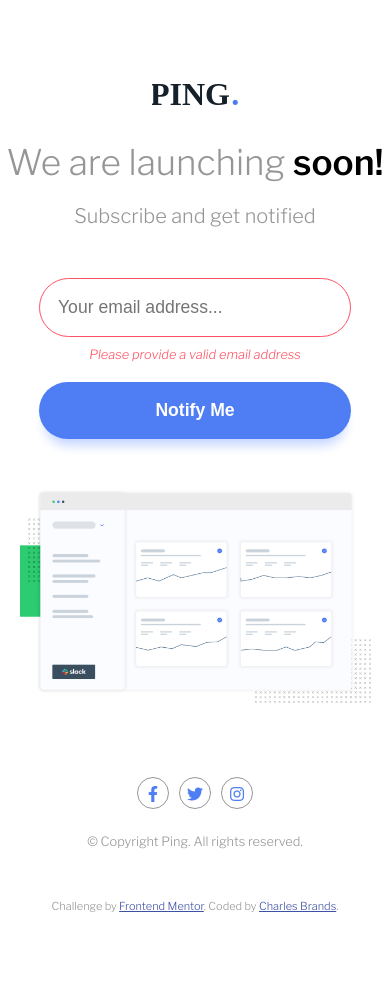
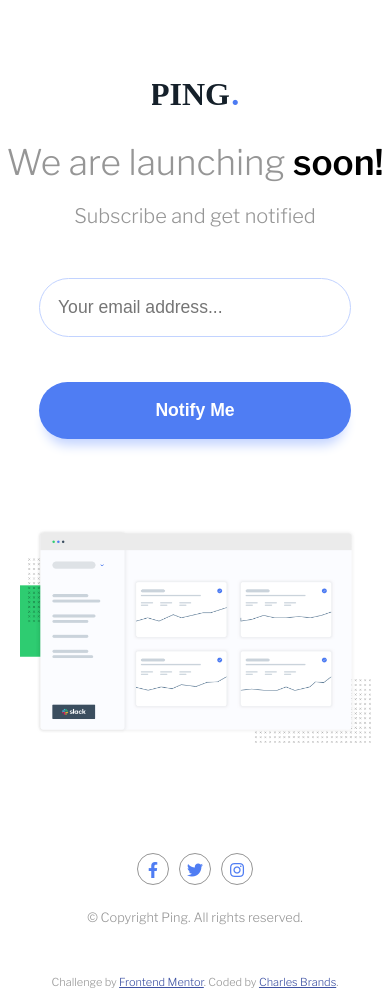
Before and after one commit to cbrands/coming-soon-react, a React (Create React App) app: page / in a window 390 px wide. Before the commit the page ends 913 px from the top, so only its background shows below. Built offline with nearby package versions, Linux system fonts and the light colour scheme.

Commit message:
finish mobile styling

```diff
--- a/src/components/EmailForm.css
+++ b/src/components/EmailForm.css
@@ -1,5 +1,6 @@
 .email-form {
-  margin: 50px auto;
+  margin: 50px auto 90px auto;
+  width: 80%;
 }
 
 .email-input {
@@ -7,9 +8,11 @@
 }
 
 .email {
+  color: var(--pale-blue);
   outline: 0;
-  width: 80%;
+  width: 100%;
   font-size: 1.1rem;
+  font-weight: 300;
   padding: 18px;
   border: 1px solid var(--pale-blue);
   border-radius: 30px;
@@ -20,8 +23,14 @@
   border-color: var(--light-red);
 }
 
+#warning {
+  visibility: hidden;
+}
+
 .validation-error {
+  text-align: left;
   margin-top: 10px;
+  margin-left: 18px;
   color: var(--light-red);
   font-size: 0.8rem;
   font-weight: 300;
@@ -31,7 +40,7 @@
 .submit {
   outline: 0;
   text-transform: capitalize;
-  width: 80%;
+  width: 100%;
   font-size: 1.1rem;
   font-weight: 600;
   padding: 18px;
@@ -48,3 +57,9 @@
   background-color: var(--pale-blue);
   border: none;
 }
+
+@media (min-width: 700px) {
+  .email-form {
+    display: flex;
+  }
+}
--- a/src/components/EmailForm.js
+++ b/src/components/EmailForm.js
@@ -6,7 +6,7 @@ const EmailForm = () =>  {
   return (
     <form className="email-form"  action="#">
       <div className="email-input">
-        <input className="email error" type="text" name="email" placeholder="Your email address..." aria-label="Email input"/>
+        <input className="email" type="text" name="email" placeholder="Your email address..." aria-label="Email input"/>
         <p id="warning" className="validation-error">Please provide a valid email address</p>
       </div>
       <input className="submit" type="submit" value="Notify me" aria-label="Submit button"/>
--- a/src/components/Social.css
+++ b/src/components/Social.css
@@ -1,5 +1,5 @@
 .social {
-  margin: 4rem auto 0 auto;
+  margin: 100px auto 0 auto;
 }
 
 i {
```
